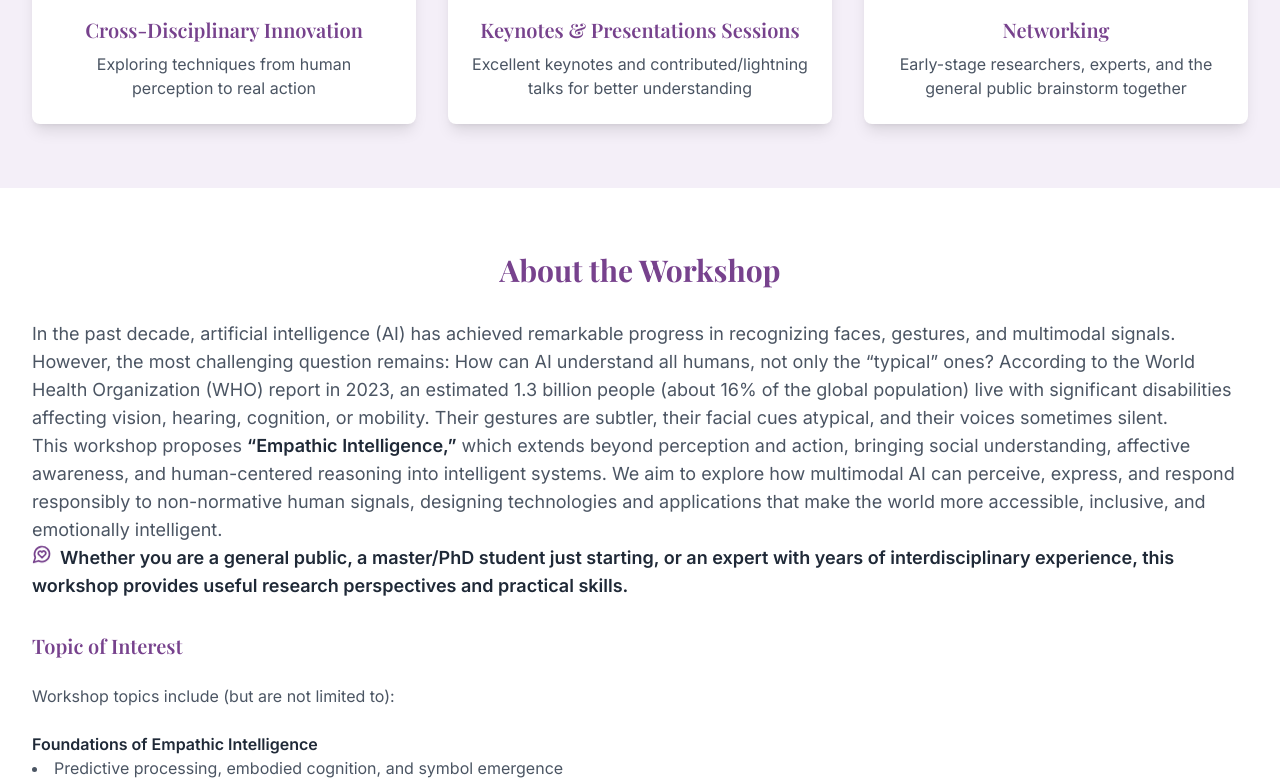
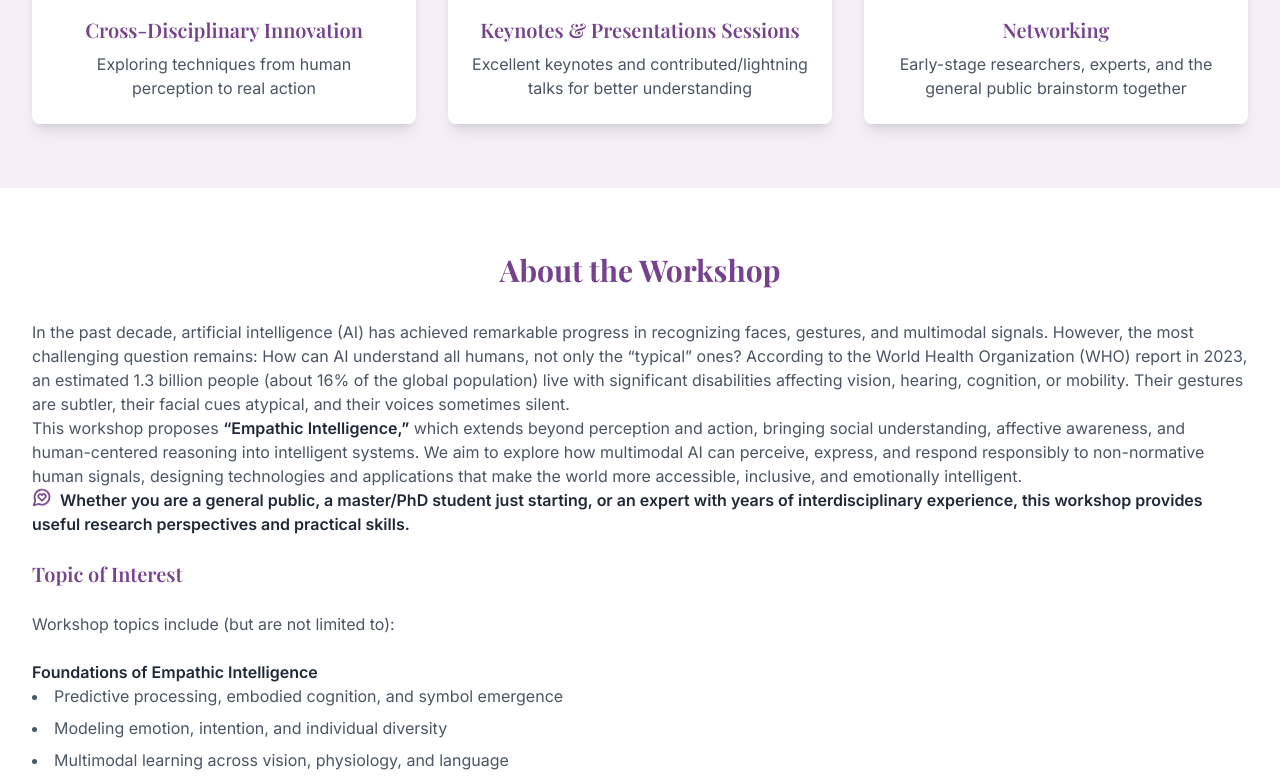
Before and after one commit to ElizaZhou96/EmpAI26, a React (Vite) app: page / in a window 1280 px wide. Shown: the part 472-1255 px from the top of the page. Built offline with nearby package versions, Linux system fonts and the light colour scheme.

Commit message:
Update App.tsx

```diff
--- a/src/App.tsx
+++ b/src/App.tsx
@@ -126,7 +126,7 @@ function App() {
       <section id="about" className="bg-white py-16">
         <div className="max-w-7xl mx-auto px-4 sm:px-6 lg:px-8">
           <h2 className="text-3xl font-bold text-[#77428D] mb-8 text-center">About the Workshop</h2>
-          <p className="text-lg text-gray-600 mb-8">
+          <p className="text-gray-600 mb-6">
           In the past decade, artificial intelligence (AI) has achieved remarkable progress in recognizing faces, gestures, and multimodal signals. However, the most challenging question remains: How can AI understand all humans, not only the “typical” ones? According to the World Health Organization (WHO) report in 2023, an estimated 1.3 billion people (about 16% of the global population) live with significant disabilities affecting vision, hearing, cognition, or mobility. Their gestures are subtler, their facial cues atypical, and their voices sometimes silent. <br />This workshop proposes <strong className="font-bold text-gray-800">“Empathic Intelligence,”</strong> which extends beyond perception and action, bringing social understanding, affective awareness, and human-centered reasoning into intelligent systems. We aim to explore how multimodal AI can perceive, express, and respond responsibly to non-normative human signals, designing technologies and applications that make the world more accessible, inclusive, and emotionally intelligent. <br /><strong className="font-bold text-gray-800"><MessageCircleHeart className="inline w-5 h-5 text-[#77428D] animate-bounce mr-2" />Whether you are a general public, a master/PhD student just starting, or an expert with years of interdisciplinary experience, this workshop provides useful research perspectives and practical skills.</strong>
           </p>
           <h3 className="text-xl font-semibold text-[#77428D] mb-6">Topic of Interest</h3>
```
